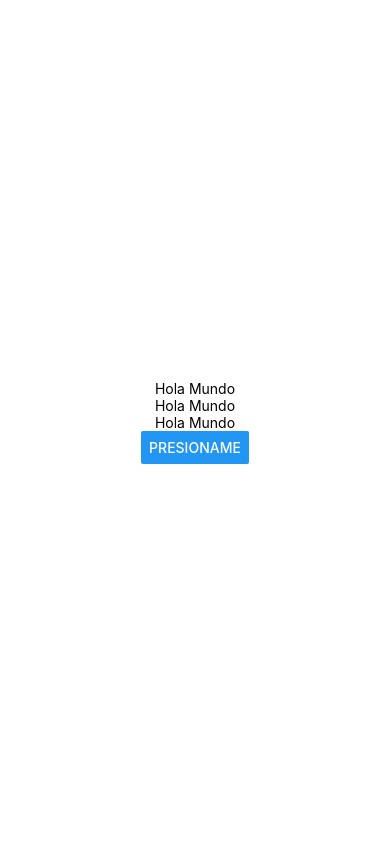
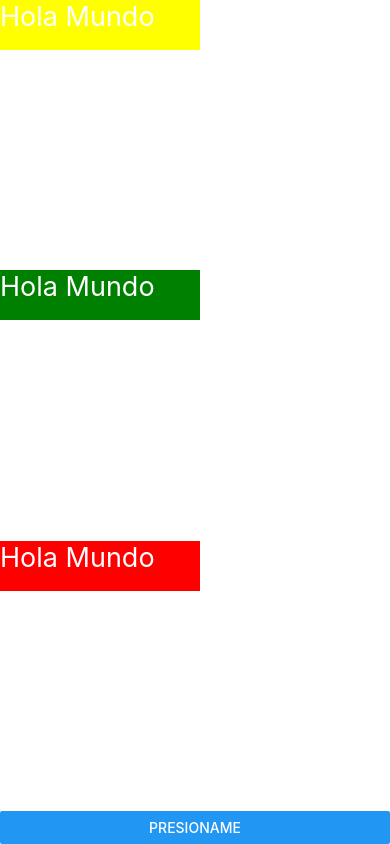
Before and after one commit to EduardoRT1/PM196, a React Native app in the folder practica4/: screen / in a window 390 px wide. Built offline with nearby package versions, Linux system fonts and the light colour scheme.

Commit message:
atributos de componentes práctica 6

```diff
--- a/practica4/App.js
+++ b/practica4/App.js
@@ -4,11 +4,11 @@ import { Button } from 'react-native-web';
 import React, { useState } from 'react';// Importamos React y useState para manejar el estado
 
 // Componente Texto que recibe props y muestra el texto dentro de un componente Text
-const Texto = () => {
+const Texto = ({style}) => {
   const [contenido, setContenido] = useState("Hola Mundo"); // Definimos un estado inicial
   const actualizarTexto = () => {setContenido("State modificado")}; // Función para actualizar el estado
   return(
-    <Text onPress={actualizarTexto}>{contenido}</Text>
+    <Text style={[styles.text,style]} onPress={actualizarTexto}>{contenido}</Text>
   );
 }
 export default function App() {
@@ -16,9 +16,10 @@ export default function App() {
   const actualizaBoton = () => {setTitle("State modificado desde un botón")}; // Función para actualizar el estado del botón
   return (
     <View style={styles.container}>
-      <Texto></Texto>
-      <Texto></Texto>
-      <Texto></Texto>
+      <StatusBar style="auto" />
+      <Texto style={styles.amarillo}> </Texto>
+      <Texto style={styles.verde}> </Texto>
+      <Texto style={styles.rojo}></Texto>
       <Button onPress={actualizaBoton} title={contenido} />
       <StatusBar style="auto" />
     </View>
@@ -28,7 +29,18 @@ const styles = StyleSheet.create({
   container: {
     flex: 1,
     backgroundColor: '#fff',
-    alignItems: 'center',
-    justifyContent: 'center',
+    alignItems: 'stretch',
+    justifyContent: 'space-between', //flex-end
+    //flexDirection: 'row',
   },
+  text:{
+    color: 'white',
+    fontSize: 27,
+    width: 200,
+    height: 50,
+  },
+  rojo: {backgroundColor: 'red',  }, //flex: 1,
+  verde: {backgroundColor: 'green',  },
+  amarillo: {backgroundColor: 'yellow', },
+
 });
```
